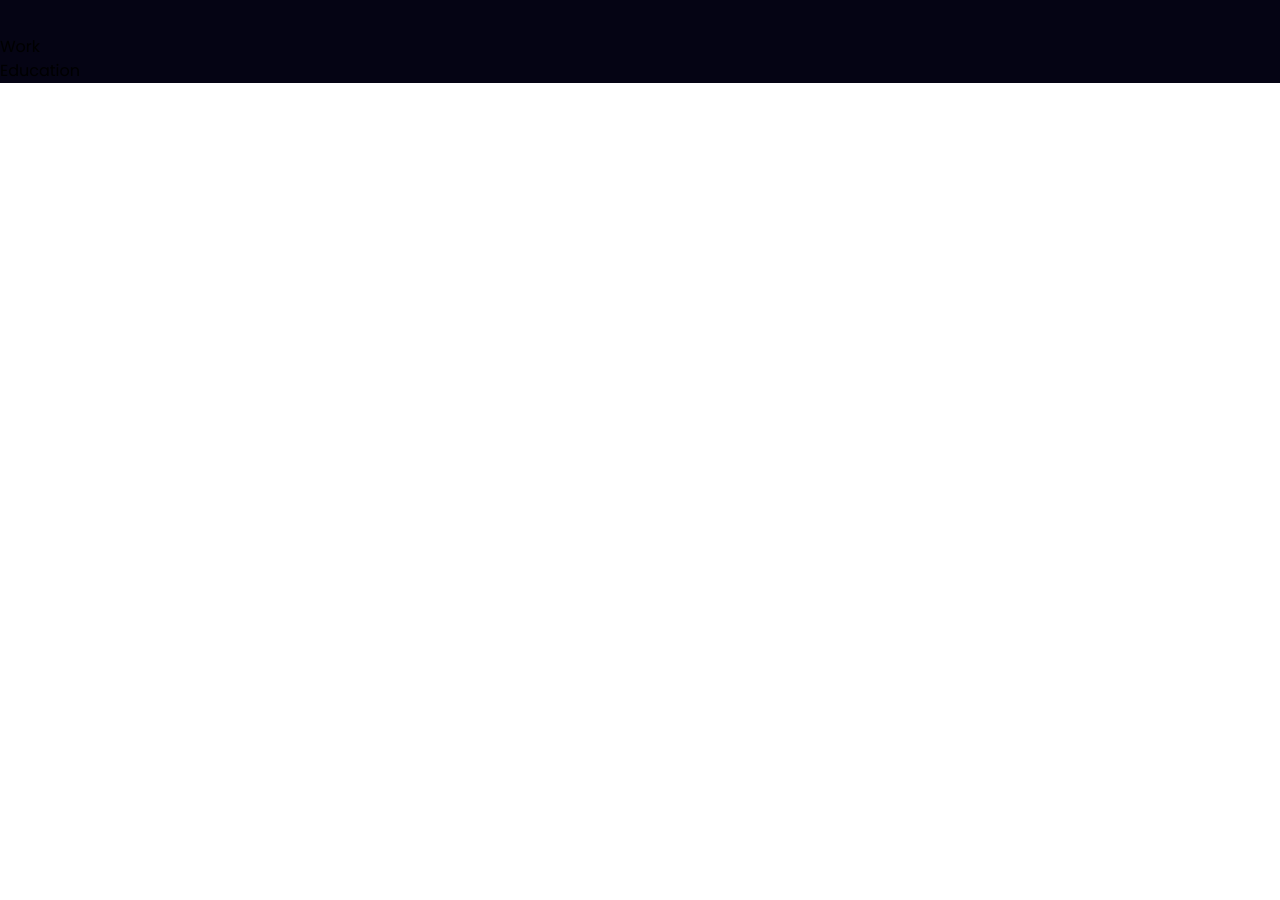
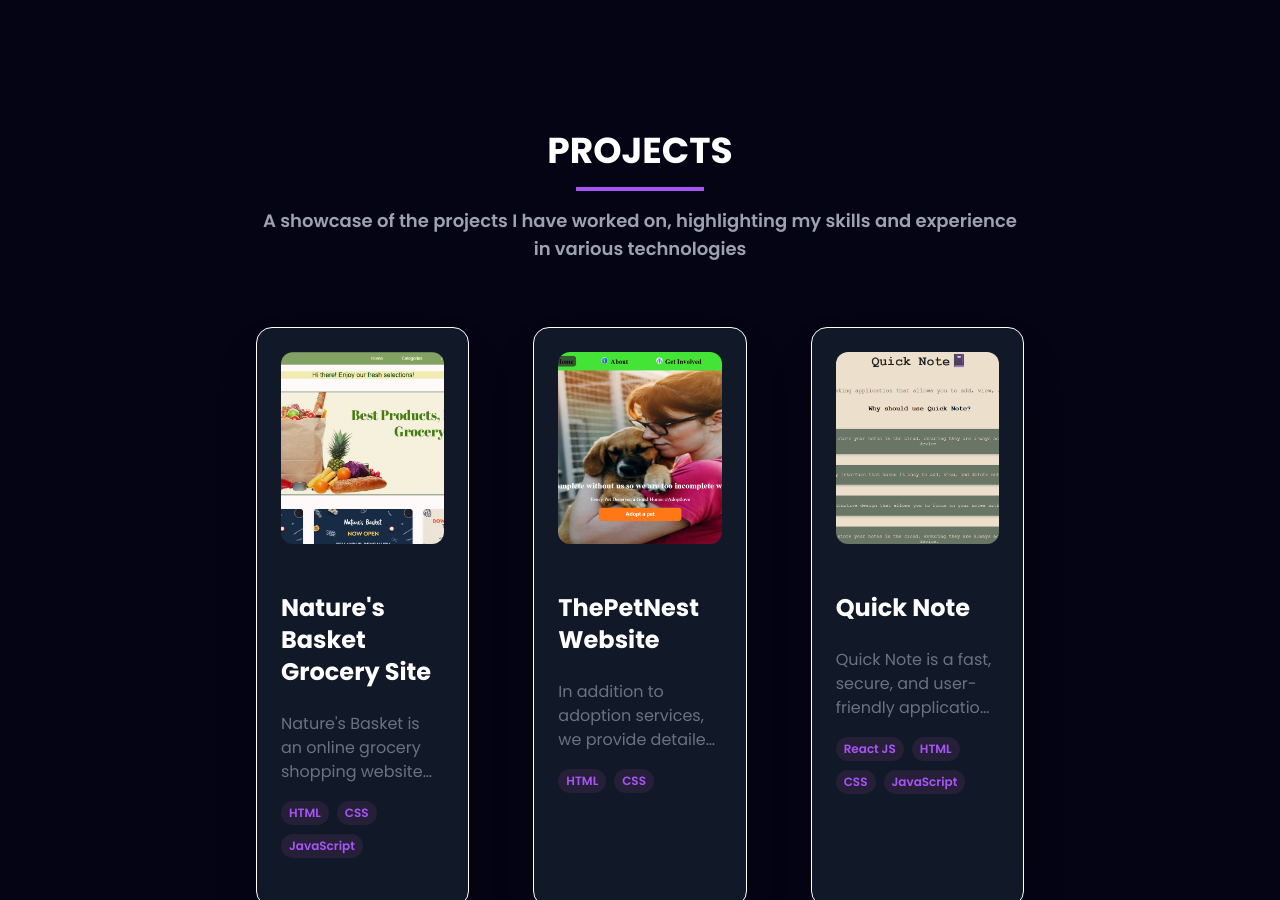
Before and after one commit to madhumitasugandhi/myportfolio, a React (Vite) app: page / in a window 1280 px wide. Shown: the part 1900-2800 px from the top of the page. Before the commit the page ends 1983 px from the top, so only its background shows below. Built offline with nearby package versions, Linux system fonts and the light colour scheme.

Commit message:
Project section added.

```diff
--- a/src/components/Work/Work.jsx
+++ b/src/components/Work/Work.jsx
@@ -1,9 +1,131 @@
 import React from 'react'
+import { useState } from 'react'
+import {projects} from '../../Constants'
 
 const Work = () => {
+  const [selectedProject, setSelectedProject] = useState(null);
+
+  const handleOpenModal = (project) => {
+    setSelectedProject(project);
+  };
+
+  const handleCloseModal = () => {
+    setSelectedProject(null);
+  };
+
   return (
-    <div>Work</div>
-  )
-}
+    <section
+      id="work"
+      className="py-24 pb-24 px-[12vw] md:px-[7vw] lg:px-[20vw] font-sans relative"
+    >
+      <div className="text-center mb-16">
+        <h2 className="text-4xl font-bold text-white">PROJECTS</h2>
+        <div className="w-32 h-1 bg-purple-500 mx-auto mt-4"></div>
+        <p className="text-gray-400 mt-4 text-lg font-semibold">
+          A showcase of the projects I have worked on, highlighting my skills
+          and experience in various technologies
+        </p>
+      </div>
 
-export default Work
+      <div className="grid gap-16
+       grid-cols-1 md:grid-cols-2 lg:grid-cols-3">
+        {projects.map((project) => (
+          <div
+            key={project.id}
+            onClick={() => handleOpenModal(project)}
+            className="border border-white bg-gray-900 backdrop-blur-md rounded-2xl shadow-2xl overflow-hidden cursor-pointer hover:shadow-purple-500/50 hover:-translate-y-2 transition-transform duration-300"
+          >
+            <div className="p-6">
+              <img
+                src={project.image}
+                alt={project.title}
+                className="w-full h-48 object-cover rounded-xl"
+              />
+            </div>
+            <div className="p-6">
+              <h3 className="text-2xl font-bold text-white mb-2">
+                {project.title}
+              </h3>
+              <p className="text-gray-500 mb-4 pt-4 line-clamp-3">
+                {project.description}
+              </p>
+              <div className="mb-4">
+                {project.tags.map((tag, index) => (
+                  <span
+                    key={index}
+                    className="inline-block bg-[#251f38] text-xs font-semibold text-purple-500 rounded-full px-2 py-1 mr-2 mb-2"
+                  >
+                    {tag}
+                  </span>
+                ))}
+              </div>
+            </div>
+          </div>
+        ))}
+      </div>
+
+      {selectedProject && (
+        <div className="fixed inset-0 z-50 flex items-center justify-center bg-black bg-opacity-90 p-4">
+          <div className="bg-gray-900 rounded-xl shadow-2xl lg:w-full w-[90%] max-w-3xl overflow-hidden relative">
+            <div className="flex justify-end p-4">
+              <button
+                onClick={handleCloseModal}
+                className="text-white text-3xl font-bold hover:text-purple-500"
+              >
+                &times;
+              </button>
+            </div>
+
+            <div className="flex flex-col">
+              <div className="w-full flex justify-center bg-gray-900 px-4">
+                <img
+                  src={selectedProject.image}
+                  alt={selectedProject.title}
+                  className="lg:w-full w-[95%] object-contain rounded-xl shadow-2xl"
+                />
+              </div>
+              <div className="lg:p-8 p-6">
+                <h3 className="lg:text-3xl font-bold text-white mb-4 text-md">
+                  {selectedProject.title}
+                </h3>
+                <p className="text-gray-400 mb-6 lg:text-base text-xs">
+                  {selectedProject.description}
+                </p>
+                <div className="flex flex-wrap gap-2 mb-6">
+                  {selectedProject.tags.map((tag, index) => (
+                    <span
+                      key={index}
+                      className="bg-[#251f38] text-xs font-semibold text-purple-500 rounded-full px-2 py-1"
+                    >
+                      {tag}
+                    </span>
+                  ))}
+                </div>
+                <div className="flex gap-4">
+                  <a
+                    href={selectedProject.github}
+                    target="_blank"
+                    rel="noopener noreferrer"
+                    className="w-1/2 bg-gray-800 hover:bg-purple-800 text-gray-400 lg:px-6 lg:py-2 px-2 py-1 rounded-xl lg:text-xl text-sm font-semibold text-center"
+                  >
+                    View Code
+                  </a>
+                  <a
+                    href={selectedProject.webapp}
+                    target="_blank"
+                    rel="noopener noreferrer"
+                    className="w-1/2 bg-purple-600 hover:bg-purple-800 text-white lg:px-6 lg:py-2 px-2 py-1 rounded-xl lg:text-xl text-sm font-semibold text-center"
+                  >
+                    View Live
+                  </a>
+                </div>
+              </div>
+            </div>
+          </div>
+        </div>
+      )}
+    </section>
+  );
+};
+
+export default Work;
```
